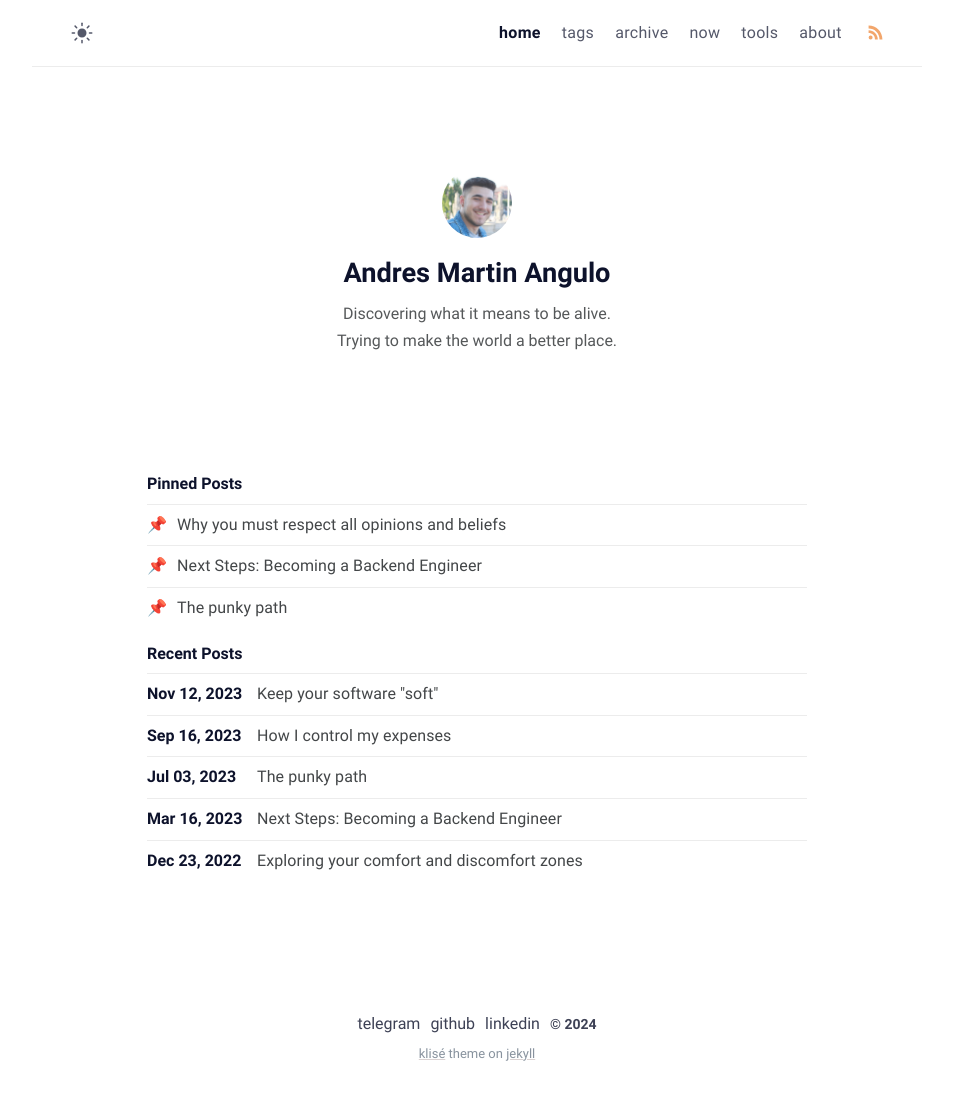
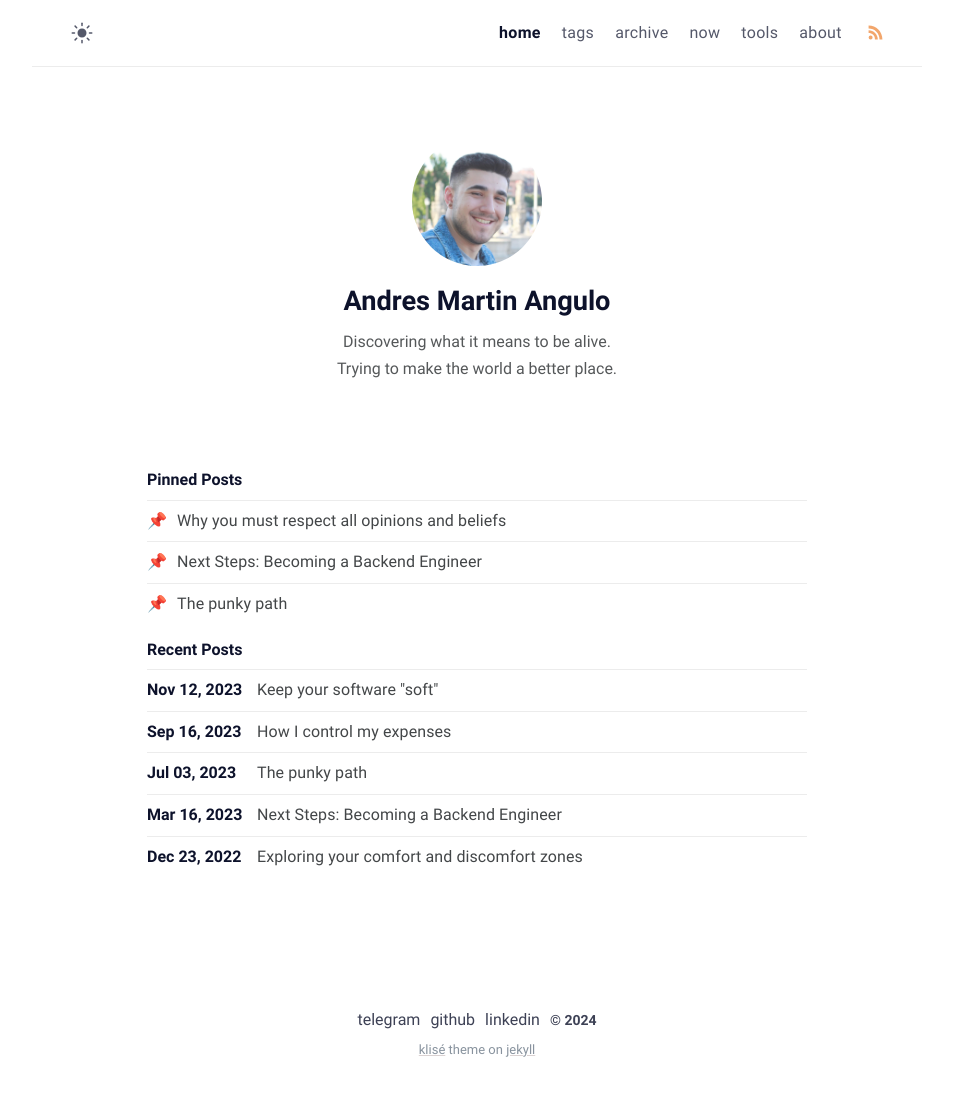
Before and after one commit to MonkeyAndres/MonkeyAndres.github.io, a Jekyll site: the page built from index.md, in a window 1280 px wide. Shown: the whole page, without its empty margins (163-1116 px from the left). Built offline with Jekyll 4.4.1, drawn with Linux system fonts in a browser that asks for light colours.

Commit message:
feat: enlarge author pic + reduce margins

```diff
--- a/_sass/klise/_layout.scss
+++ b/_sass/klise/_layout.scss
@@ -181,8 +181,8 @@
 
 // Author
 .author {
-  margin-top: 6.3rem;
-  margin-bottom: 7.2rem;
+  margin-top: 4.3rem;
+  margin-bottom: 5.2rem;
   text-align: center;
 
   @include media-query($on-mobile) {
@@ -190,8 +190,8 @@
   }
 
   .author-avatar {
-    width: 70px;
-    height: 70px;
+    width: 130px;
+    height: 130px;
     border-radius: 100%;
     user-select: none;
     background-color: $black;
```
